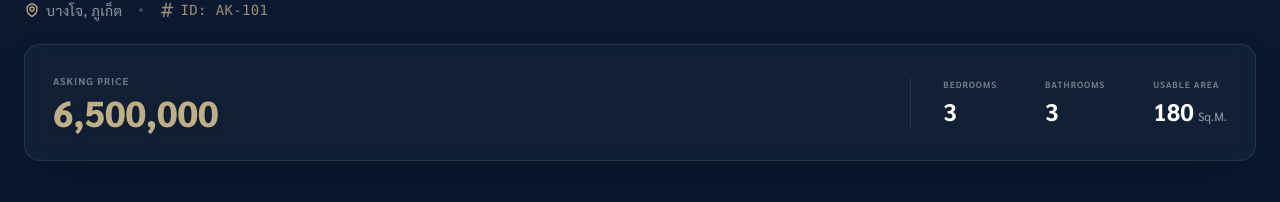
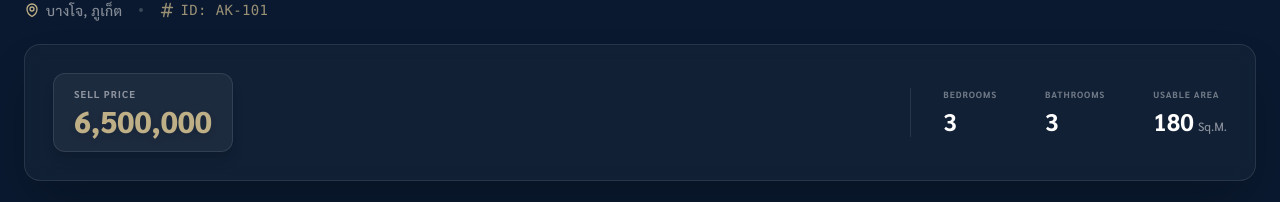
Before and after one commit to monthon21/akthaiproperty, a Next.js app: page /en/property/list/1 in a window 1280 px wide. Shown: the part 336-538 px from the top of the page. Built offline with nearby package versions, Linux system fonts and the light colour scheme; no server answers.

Commit message:
Separate Sell Price and Rent Price clearly into different columns/cards in the property details page banner

```diff
--- a/app/[lang]/property/list/[id]/page.tsx
+++ b/app/[lang]/property/list/[id]/page.tsx
@@ -29,6 +29,9 @@ function mapAssetToProperty(asset: any, lang: string): Property {
     priceParts.push(`${Number(asset.loanPrice).toLocaleString()} / เดือน`);
   }
   if (priceParts.length > 0) priceStr = priceParts.join(" | ");
+
+  const sellPriceStr = isSell && asset.sellPrice && Number(asset.sellPrice) > 0 ? `${Number(asset.sellPrice).toLocaleString()}` : null;
+  const rentPriceStr = isRent && asset.loanPrice && Number(asset.loanPrice) > 0 ? `${Number(asset.loanPrice).toLocaleString()}` : null;
 
   // Determine category
   let category = "House";
@@ -76,6 +79,8 @@ function mapAssetToProperty(asset: any, lang: string): Property {
     location: `${asset.address ? asset.address + " " : ""}${asset.soi ? "ซ." + asset.soi + " " : ""}${asset.road ? "ถ." + asset.road + " " : ""}${asset.subdistrict ? asset.subdistrict + ", " : ""}${asset.district ? asset.district + ", " : ""}${asset.province || ""}`,
     zipCode: asset.zipCode || undefined,
     price: priceStr,
+    sellPrice: sellPriceStr,
+    rentPrice: rentPriceStr,
     type: isRent ? "เช่า" : "ขาย",
     category,
     beds: asset.noBedroom || 0,
--- a/components/PropertyDetailClient.tsx
+++ b/components/PropertyDetailClient.tsx
@@ -234,9 +234,27 @@ export default function PropertyDetailClient({ property, similarProperties }: Pr
         <div className="flex flex-col md:flex-row md:items-center justify-between gap-6 bg-white/[0.03] border border-white/10 rounded-2xl p-6 lg:p-7 w-full shadow-2xl backdrop-blur-sm relative overflow-hidden group">
           <div className="absolute inset-0 bg-gradient-to-r from-accent/5 to-transparent opacity-0 group-hover:opacity-100 transition-opacity duration-500"></div>
 
-          <div className="relative z-10 flex-shrink-0">
-            <span className="text-[10px] font-bold text-white/40 uppercase tracking-widest block mb-1">Asking Price</span>
-            <div className="text-3xl md:text-4xl font-black text-accent drop-shadow-md">{property.price}</div>
+          <div className="relative z-10 flex flex-wrap gap-4 items-center">
+            {property.sellPrice && (
+              <div className="bg-white/5 border border-white/10 rounded-xl px-5 py-3 shadow-lg flex flex-col">
+                <span className="text-[10px] font-bold text-white/50 uppercase tracking-widest block mb-0.5">{t("property_card.sell_price")}</span>
+                <div className="text-2xl md:text-3xl font-black text-accent drop-shadow-md">{property.sellPrice}</div>
+              </div>
+            )}
+            {property.rentPrice && (
+              <div className="bg-white/5 border border-white/10 rounded-xl px-5 py-3 shadow-lg flex flex-col">
+                <span className="text-[10px] font-bold text-white/50 uppercase tracking-widest block mb-0.5">{t("property_card.rent_price")}</span>
+                <div className="text-2xl md:text-3xl font-black text-accent drop-shadow-md">
+                  {property.rentPrice} <span className="text-sm font-normal text-white/70">{t("property_card.month")}</span>
+                </div>
+              </div>
+            )}
+            {!property.sellPrice && !property.rentPrice && (
+              <div className="bg-white/5 border border-white/10 rounded-xl px-5 py-3 shadow-lg flex flex-col">
+                <span className="text-[10px] font-bold text-white/50 uppercase tracking-widest block mb-0.5">{t("property_card.starts_from")}</span>
+                <div className="text-2xl md:text-3xl font-black text-accent drop-shadow-md">{property.price}</div>
+              </div>
+            )}
           </div>
 
           <div className="relative z-10 flex flex-wrap gap-8 md:gap-12 pt-5 md:pt-0 border-t md:border-t-0 md:border-l border-white/10 md:pl-8">
```
